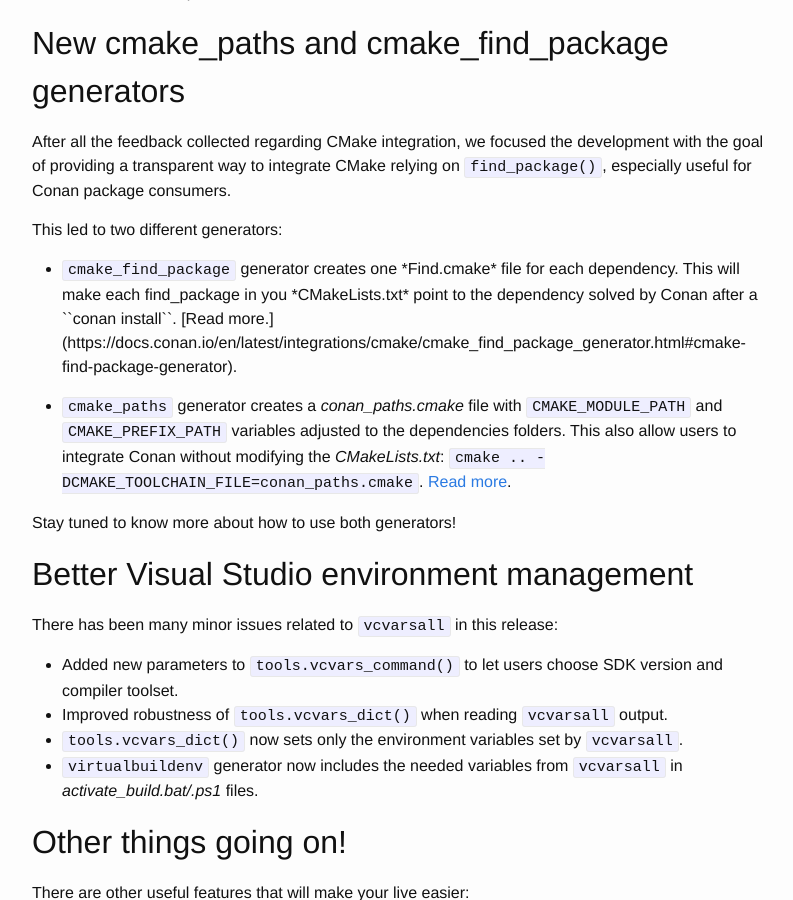
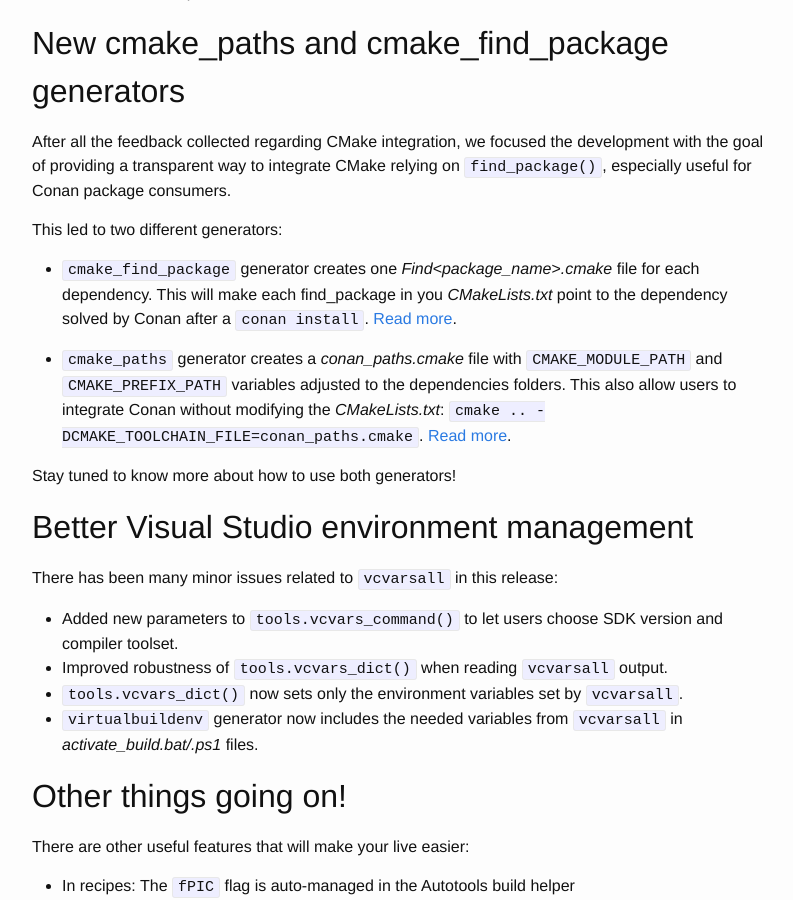
Before and after one commit to conan-io/conan-io.github.io, a Jekyll site: the page built from _posts/2018-05-30-New-conan-release-1-4.markdown, in a window 1280 px wide and 900 px high, scrolled down 635 px. Shown: the whole window, without its empty margins (238-1031 px from the left). Built offline with Jekyll 4.4.1, drawn with Linux system fonts in a browser that asks for light colours; comment, search, counter and statistics services are not loaded.

Commit message:
Fixed style

```diff
--- a/_posts/2018-05-30-New-conan-release-1-4.markdown
+++ b/_posts/2018-05-30-New-conan-release-1-4.markdown
@@ -26,9 +26,9 @@ integrate CMake relying on ``find_package()``, especially useful for Conan packa
 
 This led to two different generators:
 
-- ``cmake_find_package`` generator creates one *Find<package_name>.cmake* file for each dependency. This will make each find_package in you
+- ``cmake_find_package`` generator creates one *Find\<package_name\>.cmake* file for each dependency. This will make each find_package in you
   *CMakeLists.txt* point to the dependency solved by Conan after a ``conan install``.
-  [Read more.](https://docs.conan.io/en/latest/integrations/cmake/cmake_find_package_generator.html#cmake-find-package-generator).
+  [Read more](https://docs.conan.io/en/latest/integrations/cmake/cmake_find_package_generator.html#cmake-find-package-generator).
 
 - ``cmake_paths`` generator creates a *conan_paths.cmake* file with ``CMAKE_MODULE_PATH`` and ``CMAKE_PREFIX_PATH`` variables adjusted to
   the dependencies folders. This also allow users to integrate Conan without modifying the *CMakeLists.txt*:
```
Also changed, not shown: favicon.png (added).
